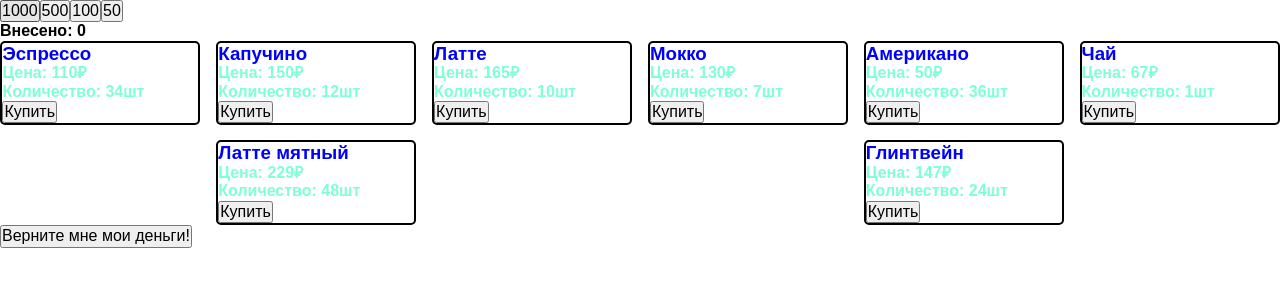
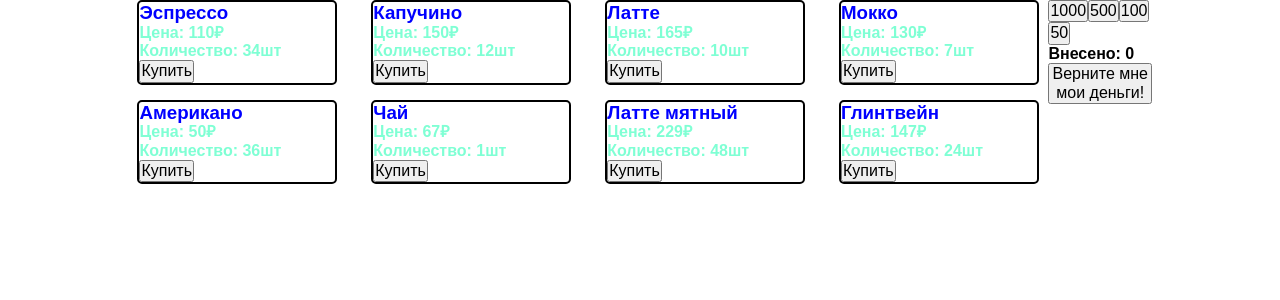
Before and after one commit to daria-bond/HollyWishes-FE, a React (Create React App) app: page / in a window 1280 px wide. Shown: the top 300 px of the page. Built offline with nearby package versions, Linux system fonts and the light colour scheme.

Commit message:
add style for main page

```diff
--- a/src/App.scss
+++ b/src/App.scss
@@ -1,4 +1,4 @@
 .app {
-  display: flex;
-  justify-content: space-around;
+  margin: auto;
+  width: 80%;
 }
--- /dev/null
+++ b/src/pages/MainPage/MainPage.scss
@@ -0,0 +1,5 @@
+.main-page-container {
+  display: flex;
+  flex-direction: row;
+  justify-content: space-around;
+}
--- a/src/pages/MainPage/MainPage.tsx
+++ b/src/pages/MainPage/MainPage.tsx
@@ -2,13 +2,16 @@ import React, { FC } from "react";
 import { MoneyReceiver } from "../../modules/MoneyReceiver";
 import { ProductsList } from "../../modules/ProductsList";
 import { IssuanceOfChange } from "../../modules/IssuanceOfChange";
+import "../MainPage/MainPage.scss";
 
 const MainPage: FC = () => {
   return (
-    <div>
-      <MoneyReceiver />
+    <div className="main-page-container">
       <ProductsList />
-      <IssuanceOfChange />
+      <div>
+        <MoneyReceiver />
+        <IssuanceOfChange />
+      </div>
     </div>
   );
 };
```
